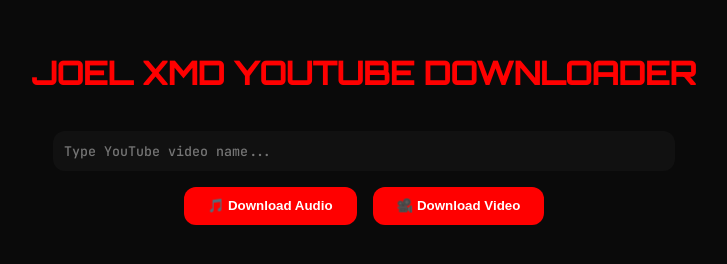
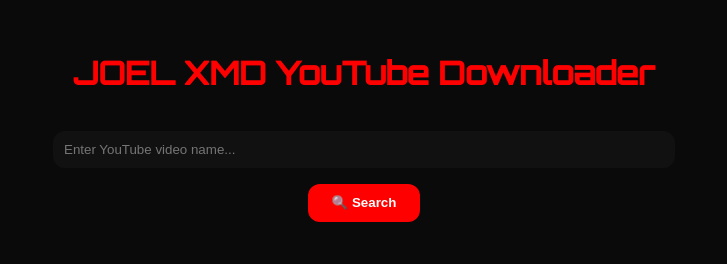
Before and after one commit to joeljamestech2/JOEL-XMD-DOWNLOADER-, a website: page SRC/youtube.html in a window 1280 px wide. Shown: the whole page, without its empty margins (276-1003 px from the left). Drawn offline with Linux system fonts and the light colour scheme.

Commit message:
JOEL XMD BOT

```diff
--- a/SRC/youtube.html
+++ b/SRC/youtube.html
@@ -39,20 +39,13 @@
       border-radius: var(--radius);
       border: none;
       outline: none;
-      font-family: 'JetBrains Mono', monospace;
       margin-top: 1rem;
       background: #111;
       color: var(--text);
     }
 
-    .btn-group {
+    button {
       margin-top: 1rem;
-      display: flex;
-      gap: 1rem;
-      flex-wrap: wrap;
-    }
-
-    button {
       padding: 0.7rem 1.5rem;
       background: var(--highlight);
       color: #fff;
@@ -86,15 +79,20 @@
       margin: 0.5rem 0;
     }
 
-    .download-link {
+    .downloads {
       margin-top: 1rem;
+      display: flex;
+      gap: 1rem;
+      flex-wrap: wrap;
+    }
+
+    .downloads a {
       background: var(--highlight);
-      color: #000;
-      padding: 0.6rem 1.2rem;
+      color: #fff;
+      padding: 0.5rem 1rem;
       border-radius: var(--radius);
       text-decoration: none;
       font-weight: bold;
-      display: inline-block;
     }
 
     .error {
@@ -105,67 +103,68 @@
 </head>
 <body>
 
-  <h1>JOEL XMD YOUTUBE DOWNLOADER</h1>
-  <input id="ytQuery" type="text" placeholder="Type YouTube video name..." />
-  <div class="btn-group">
-    <button onclick="handleDownload('audio')">🎵 Download Audio</button>
-    <button onclick="handleDownload('video')">🎥 Download Video</button>
-  </div>
+  <h1>JOEL XMD YouTube Downloader</h1>
+  <input id="searchInput" type="text" placeholder="Enter YouTube video name..." />
+  <button onclick="searchAndDownload()">🔍 Search</button>
   <div class="error" id="errorMsg"></div>
+
   <div id="resultContainer"></div>
 
   <script>
-    async function handleDownload(type) {
-      const query = document.getElementById("ytQuery").value.trim();
+    async function searchAndDownload() {
+      const query = document.getElementById("searchInput").value.trim();
       const resultContainer = document.getElementById("resultContainer");
       const errorMsg = document.getElementById("errorMsg");
       resultContainer.innerHTML = '';
       errorMsg.textContent = '';
 
       if (!query) {
-        errorMsg.textContent = "❌ Please enter a YouTube video name.";
+        errorMsg.textContent = "❌ Please enter a search term.";
         return;
       }
 
       try {
-        // Step 1: Search video
-        const searchRes = await fetch(`https://my-rest-apis-six.vercel.app/yts?query=${encodeURIComponent(query)}`);
-        const searchJson = await searchRes.json();
+        // Step 1: Search for video URL
+        const searchUrl = `https://my-rest-apis-six.vercel.app/yts?query=${encodeURIComponent(query)}`;
+        const searchRes = await fetch(searchUrl);
+        const searchData = await searchRes.json();
 
-        if (!searchJson.results || searchJson.results.length === 0) {
+        if (!searchData.results || !searchData.results.length) {
           throw new Error("No results found.");
         }
 
-        const video = searchJson.results[0];
-        const videoUrl = video.url;
+        const firstResult = searchData.results[0];
+        const videoUrl = firstResult.url;
 
-        // Step 2: Get download link
-        const endpoint = type === 'audio'
-          ? `https://apis.davidcyriltech.my.id/download/ytmp3?url=${encodeURIComponent(videoUrl)}`
-          : `https://apis.davidcyriltech.my.id/download/ytmp4?url=${encodeURIComponent(videoUrl)}`;
+        // Step 2: Fetch audio and video download links
+        const audioRes = await fetch(`https://apis.davidcyriltech.my.id/download/ytmp3?url=${encodeURIComponent(videoUrl)}`);
+        const audioData = await audioRes.json();
 
-        const downloadRes = await fetch(endpoint);
-        const downloadJson = await downloadRes.json();
+        const videoRes = await fetch(`https://apis.davidcyriltech.my.id/download/ytmp4?url=${encodeURIComponent(videoUrl)}`);
+        const videoData = await videoRes.json();
 
-        if (!downloadJson.success || !downloadJson.result?.download_url) {
-          throw new Error("Download not available. Try another video.");
+        if (!audioData.success || !videoData.success) {
+          throw new Error("Failed to fetch download links.");
         }
 
-        const d = downloadJson.result;
+        const title = audioData.result.title;
+        const thumbnail = audioData.result.thumbnail;
+        const audioUrl = audioData.result.download_url;
+        const videoUrlFinal = videoData.result.download_url;
 
         resultContainer.innerHTML = `
           <div class="result">
-            <img class="thumbnail" src="${d.thumbnail}" alt="Thumbnail">
+            <img class="thumbnail" src="${thumbnail}" alt="Thumbnail" />
             <div class="info">
-              <h2>${d.title}</h2>
-              <p><strong>Type:</strong> ${d.type}</p>
-              <p><strong>Quality:</strong> ${d.quality}</p>
-              <a class="download-link" href="${d.download_url}" target="_blank" download>
-                ⬇ Download ${type === 'audio' ? 'MP3' : 'MP4'}
-              </a>
+              <h2>${title}</h2>
+              <div class="downloads">
+                <a href="${audioUrl}" target="_blank" download>🎵 Download Audio</a>
+                <a href="${videoUrlFinal}" target="_blank" download>🎥 Download Video</a>
+              </div>
             </div>
           </div>
         `;
+
       } catch (err) {
         console.error(err);
         errorMsg.textContent = "❌ " + err.message;
@@ -174,4 +173,4 @@
   </script>
 
 </body>
-  </html>
+</html>
```
